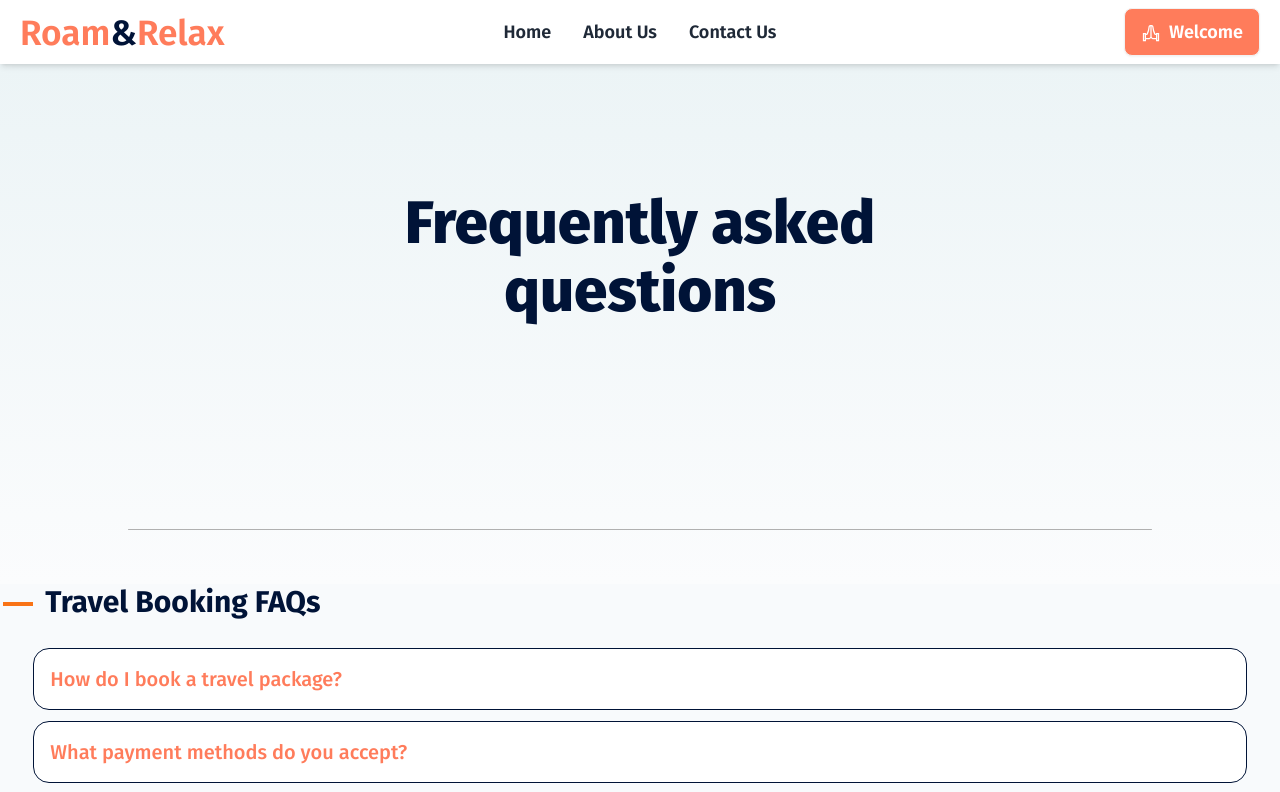
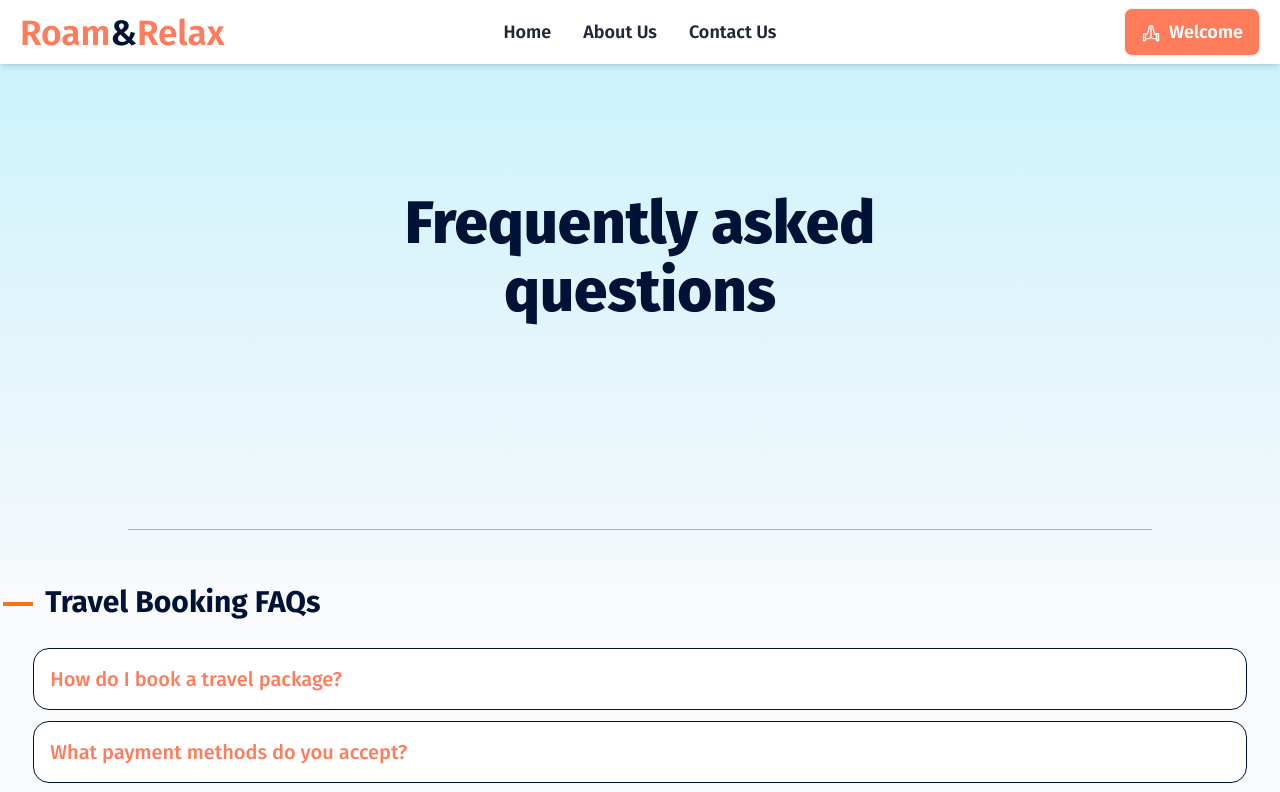
Before and after one commit to khadar-oothuru/Roam-and-Relax-Client, a React (Vite) app: page /faq in a window 1280 px wide. Shown: the top 792 px of the page. Built offline with nearby package versions, Linux system fonts and the light colour scheme; a web font is replaced by a local one.

Commit message:
faq gradient adjust

```diff
--- a/src/pages/Faq/Faqs.jsx
+++ b/src/pages/Faq/Faqs.jsx
@@ -13,7 +13,7 @@ const Faqs = () => {
       <div className="faq_page mx-auto flex flex-col items-center  bg-slate-50">
         {" "}
         {/* Add bg-slate-50 here */}
-        <div className="faq_top bg-gradient-to-b from-[#ECF4F6] to-[#FBFCFD] w-full h-[520px] flex items-center justify-center">
+        <div className="faq_top bg-gradient-to-b from-[#ccf2fc] to-[#f6f9fb] w-full h-[520px] flex items-center justify-center">
           <motion.div
             ref={ref}
             initial={{ y: 100, opacity: 0 }}
```
